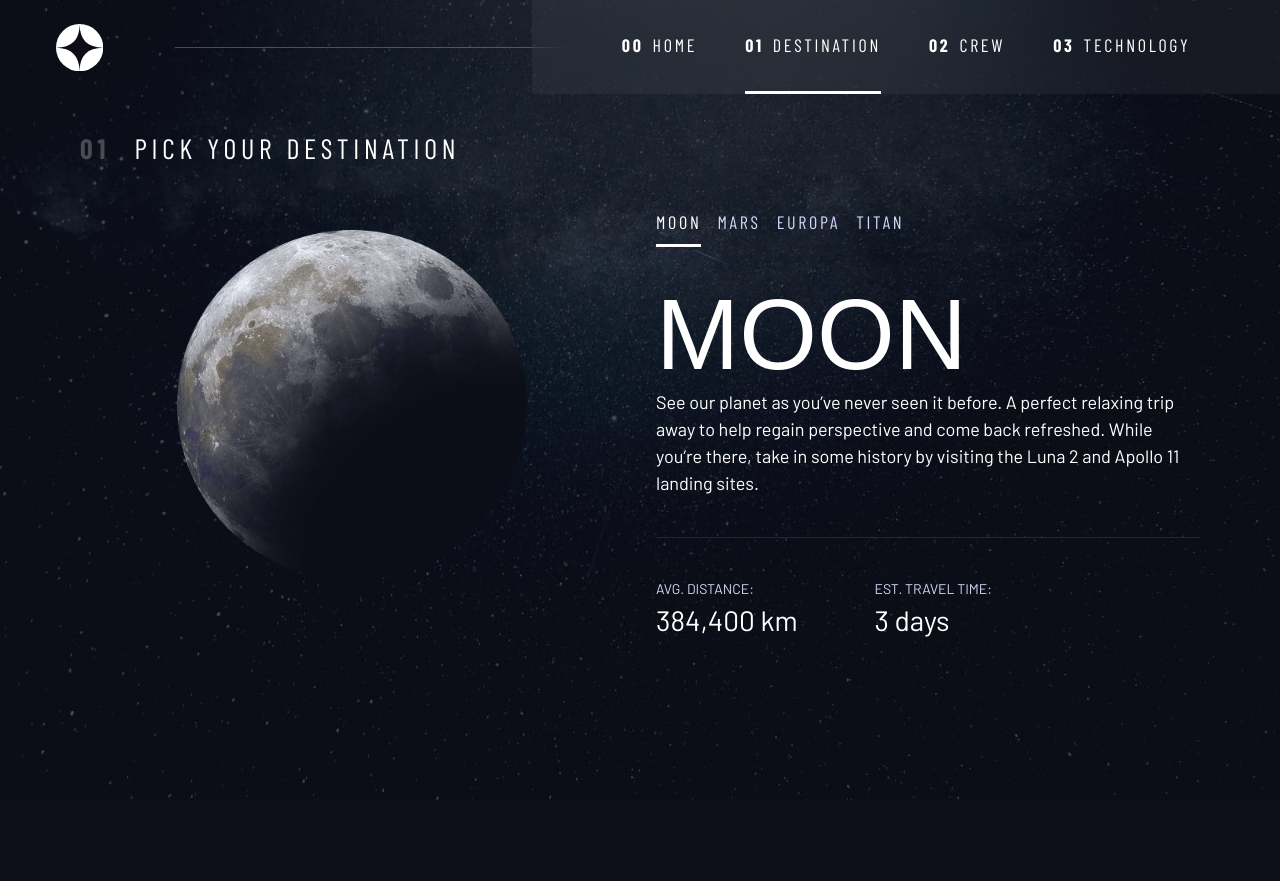
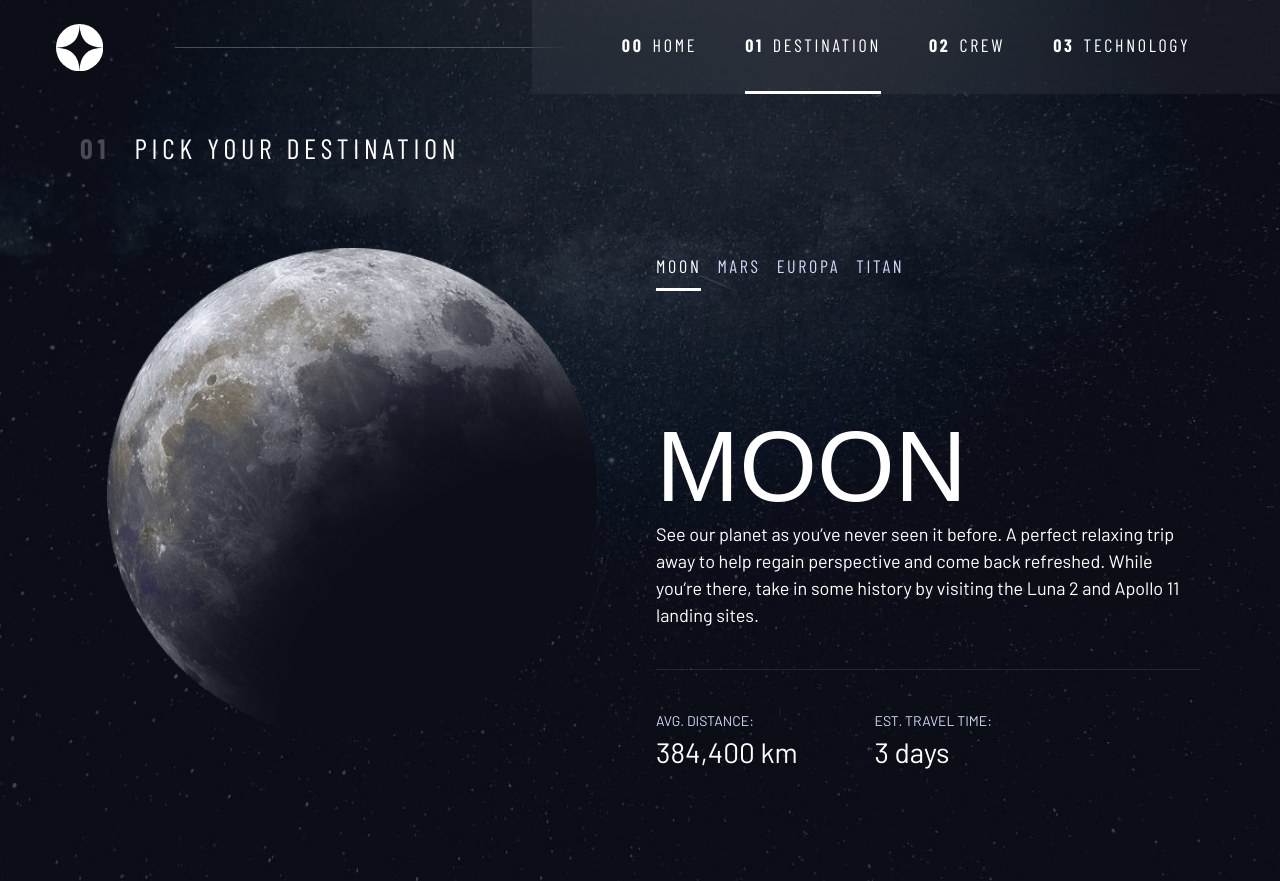
Before and after one commit to LesBurdock/ui_design_web, a Next.js app: page /destinations in a window 1280 px wide. Before the commit the page ends 800 px from the top, so only its background shows below. Built offline with nearby package versions, Linux system fonts and the light colour scheme; a web font is replaced by a local one.

Commit message:
layout main page

```diff
--- a/src/app/crew/page.jsx
+++ b/src/app/crew/page.jsx
@@ -21,7 +21,7 @@ export default function CrewPage() {
 
   return (
       <main
-        className={`flow ${styles.grid_container} ${styles.grid_container__crew} ${styles.container}`}
+        className={`flow ${styles.grid_container} ${styles.grid_container__crew}`}
         style={{ "--flow_space": "2rem" }}
       >
         {/* Top-left: Page header */}
--- a/src/app/destinations/page.jsx
+++ b/src/app/destinations/page.jsx
@@ -20,7 +20,7 @@ const tabRefs = useRef([]);
 
   return (
     <main
-      className={`flow ${styles.grid_container} ${styles.grid_container__destination} ${styles.container}`}
+      className={`flow ${styles.grid_container} ${styles.grid_container__destination}`}
       style={{ "--flow_space": "2rem" }}
     >
       {/* Top-left: Page header */}
--- a/src/app/page.module.css
+++ b/src/app/page.module.css
@@ -392,10 +392,12 @@ nav .underline_indicators > [aria-selected="true"] {
 }
 
 .destination_image_wrapper {
-    position: relative;
-    width: 350px;      /* or max-width: 60%; or a responsive value */
-    height: 350px;     /* controls image height */
-    margin: 0 auto;    /* center if needed */
+    grid-area: image;
+  position: relative;
+  width: 70vw;              /* Use viewport width */
+  max-width: 300px;         /* Cap it at 350px */
+  aspect-ratio: 1 / 1;      /* Maintain square shape */
+  margin: 1.5rem auto;
   }
 
 @media (min-width: 35em) {
@@ -442,8 +444,10 @@ nav .underline_indicators > [aria-selected="true"] {
     }
 
     .grid_container__destination .destination_image_wrapper {
-        grid-area: image;
-        max-width: 80%;
+        width: 600px;      /* or max-width: 60%; or a responsive value */
+        height: 600px;
+        bottom:0;
+        max-width: 90%;
     }
 
     .destination_meta {
@@ -478,10 +482,11 @@ nav .underline_indicators > [aria-selected="true"] {
 
     .grid_container__crew .crew_image_wrapper {
         grid-area: image;
-        position:relative;
-        width: 350px;      /* or max-width: 60%; or a responsive value */
-        height: 350px;     /* controls image height */
-        margin: 1rem auto;
+        position: relative;
+        width: 90vw;              /* Use viewport width */
+        max-width: 350px;         /* Cap it at 350px */
+        aspect-ratio: 1 / 1;      /* Maintain square shape */
+        margin: 0 auto;
         border-bottom: 0;
         align-self:end;   /* center if needed */
         border-bottom: 1px solid hsl( var(--clr-white) / .1);
@@ -517,10 +522,8 @@ nav .underline_indicators > [aria-selected="true"] {
     }
 
     .grid_container__crew .crew_image_wrapper {
-        grid-area: image;
         width: 600px;      /* or max-width: 60%; or a responsive value */
         height: 600px;
-        position:relative;
         bottom:0;
         max-width: 90%;
         border-bottom: 0;
```
